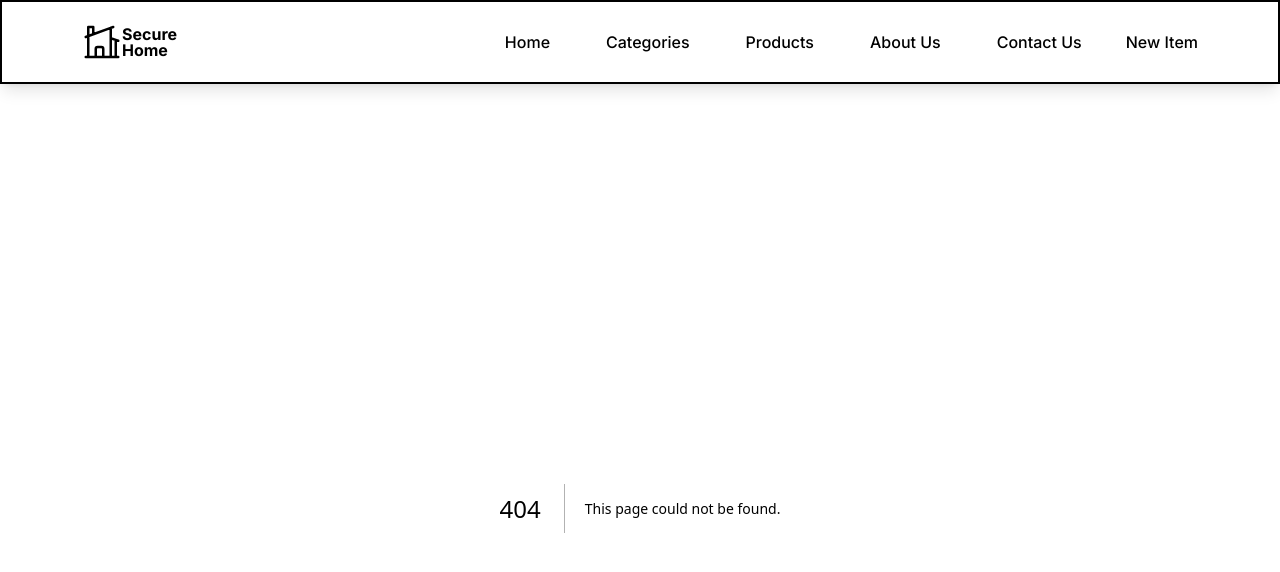
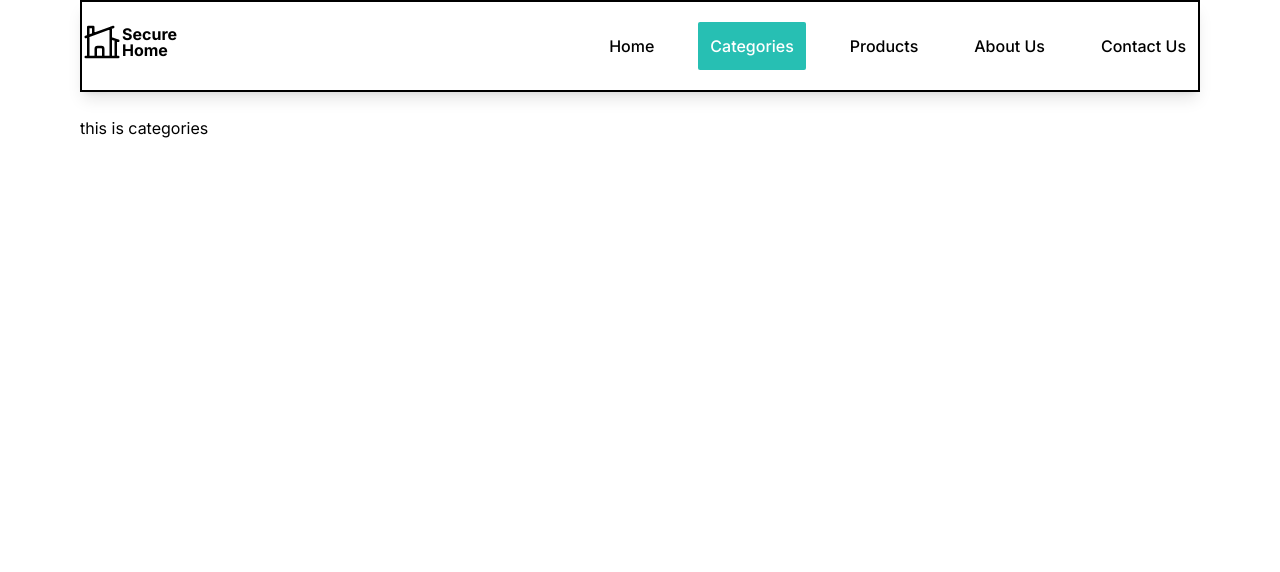
Before and after one commit to khalek-repliq/Secure_Home_Next_Project, a Next.js app: page /categories in a window 1280 px wide. Before the commit this address had no page. Shown: the top 572 px of the page. Built offline with nearby package versions, Linux system fonts and the light colour scheme.

Commit message:
solve the navbar nav Item refresh issue by team leader

```diff
--- /dev/null
+++ b/app/categories/page.jsx
@@ -0,0 +1,5 @@
+function Categories() {
+  return <p>this is categories</p>;
+}
+
+export default Categories;
--- a/app/layout.jsx
+++ b/app/layout.jsx
@@ -12,13 +12,15 @@ export const metadata = {
 export default function RootLayout({ children }) {
   return (
     <html lang="en">
-      <body className={inter.className}>
+      <main className={inter.className}>
         {/* Main Navbar Component */}
-        <Navbar></Navbar>
+        <Navbar />
+        <body className="max-w-[2520px] mx-auto xl:px-20 md:px-10 sm:px-2 px-4">
+          {children}
+        </body>
 
-        {/* Pages Render Here */}
-        {children}
-      </body>
+        {/* footer */}
+      </main>
     </html>
   );
 }
--- a/components/navbar/Navbar.jsx
+++ b/components/navbar/Navbar.jsx
@@ -1,35 +1,53 @@
+"use client";
 import Link from "next/link";
 import React from "react";
 import Container from "../container/Container";
+import { usePathname, useRouter } from "next/navigation";
+
+const navStyle = {
+  active: "bg-[#27bfb3] text-white  px-3 py-1 rounded-sm",
+  default: "px-3 py-1 rounded-sm",
+};
 
 const navItem = [
   {
     id: 1,
     name: "Home",
+    path: "/",
   },
   {
     id: 2,
     name: "Categories",
+    path: "/categories",
   },
   {
     id: 3,
     name: "Products",
+    path: "/products",
   },
   {
     id: 4,
     name: "About Us",
+    path: "/aboutUs",
   },
   {
     id: 5,
     name: "Contact Us",
+    path: "/contactUs",
   },
 ];
 
 const Navbar = () => {
+  const pathName = usePathname();
+  const router = useRouter();
+
+  console.log(pathName);
+
+  const handleNavbarStyle = (itemPath) =>
+    itemPath === pathName ? true : false;
+
   return (
     <div className="border-2 border-black mb-6 shadow-lg py-5">
-      {/* Main container */}
-      <Container>
       <div className="flex justify-between ">
         {/* logo area */}
         <div>
@@ -63,19 +81,23 @@ const Navbar = () => {
           <ul className=" flex items-center space-x-8 font-medium">
             {navItem.map((items) => (
               <li key={items.id}>
-                  <Link
-                    className="hover:bg-[#27bfb3] hover:text-white duration-300 transition-all px-3 py-1 rounded-sm"
-                    href="/"
+                <button
+                  className={
+                    handleNavbarStyle(items.path)
+                      ? navStyle.active
+                      : navStyle.default
+                  }
+                  onClick={() => {
+                    router.push(items.path);
+                  }}
                 >
                   {items.name}
-                  </Link>
+                </button>
               </li>
             ))}
-              <li className="relative">New Item</li>
           </ul>
         </div>
       </div>
-      </Container>
     </div>
   );
 };
--- a/next.config.mjs
+++ b/next.config.mjs
@@ -1,4 +1,7 @@
 /** @type {import('next').NextConfig} */
-const nextConfig = {};
+const nextConfig = {
+  reactStrictMode: true,
+  swcMinify: true,
+};
 
 export default nextConfig;
```
Also changed, not shown: components/navbar/navbar.module.css (added, +7 -0 lines). Lines whose indentation alone changed are shown as unchanged.
